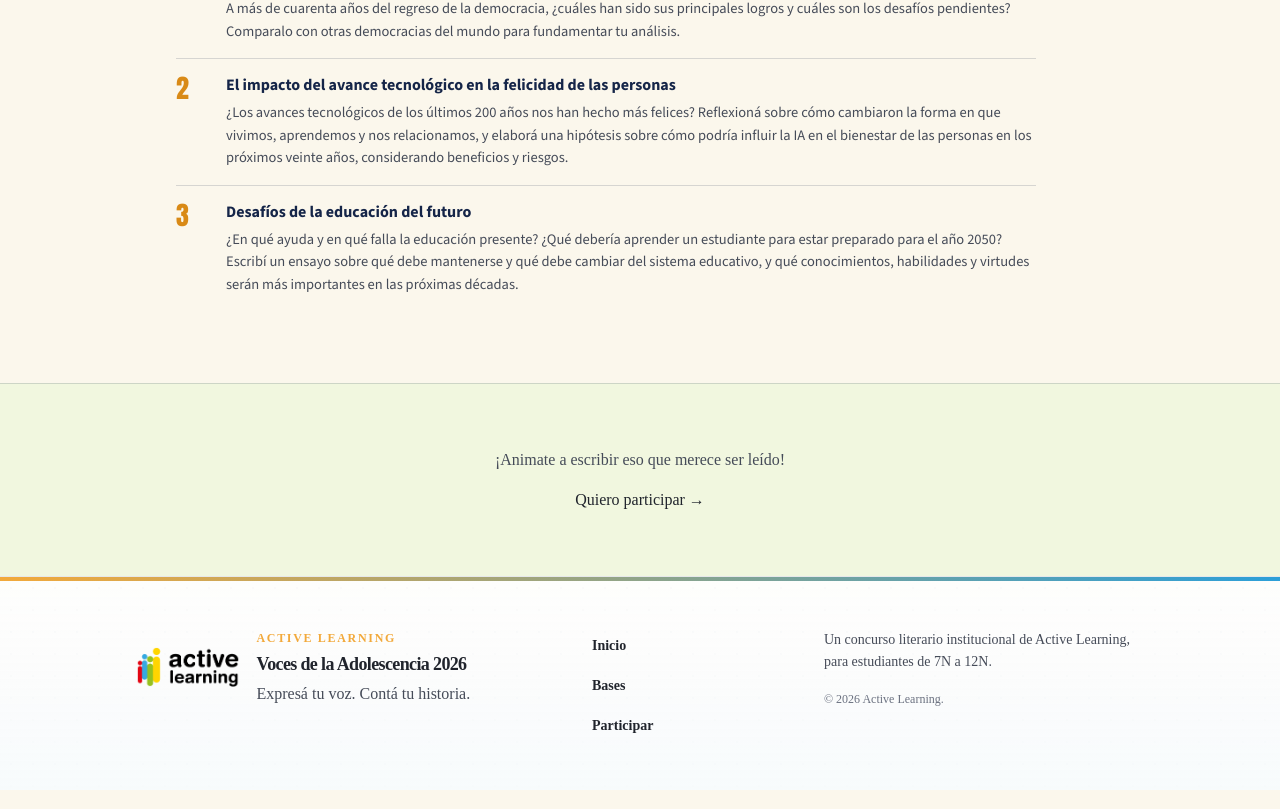
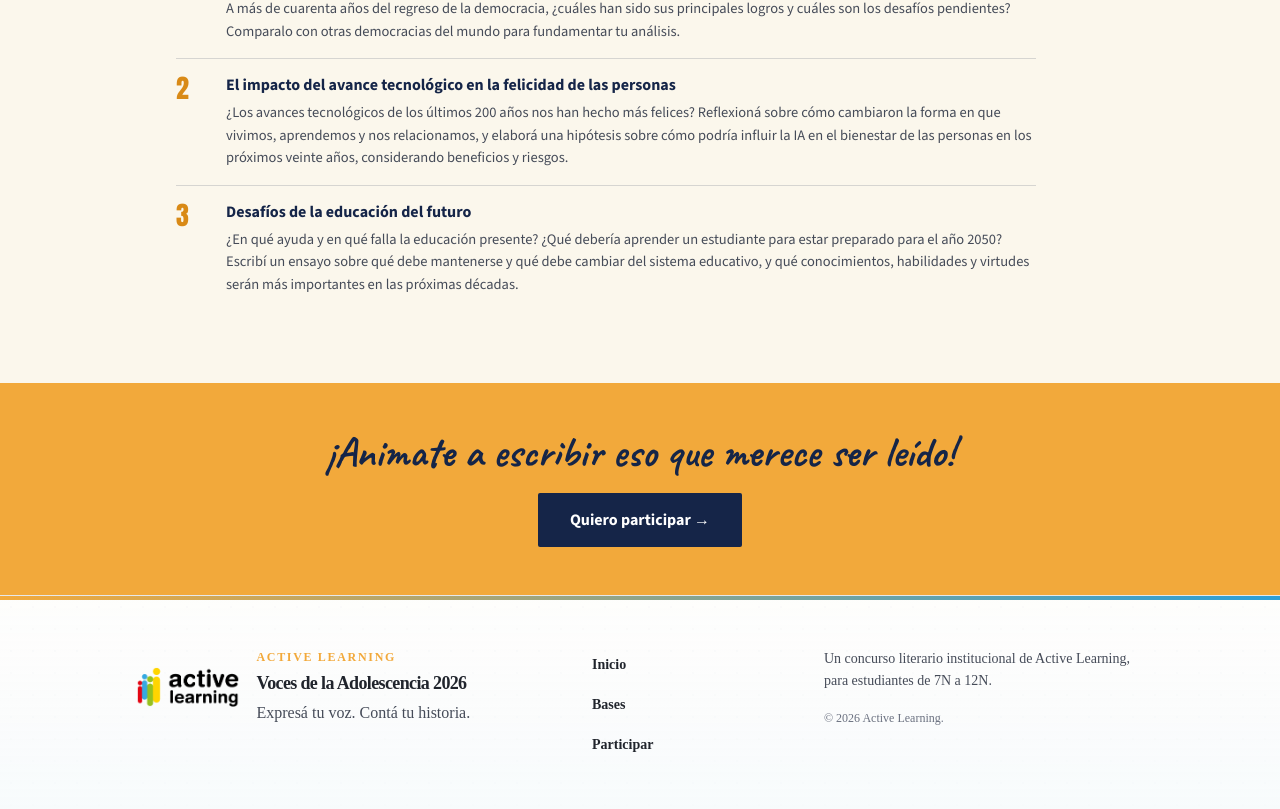
Before and after one commit to sophieblousson/voces-de-la-adolescencia, a Next.js app: page / in a window 1280 px wide. Shown: the part 3528-4337 px from the top of the page. Built offline with nearby package versions, Linux system fonts and the light colour scheme.

Commit message:
Refactor CTA styles and add button hover effect

```diff
--- a/components/home/CTAFinal.module.css
+++ b/components/home/CTAFinal.module.css
@@ -1,36 +1,54 @@
 .cta {
-  background-color: var(--color-verde-tint);
-  border-top: 1px solid var(--color-borde);
+  background: var(--color-marigold);
+  padding: 48px 0;
+  text-align: center;
 }
 
 .inner {
-  max-width: 720px;
+  max-width: var(--max-width);
   margin: 0 auto;
-  padding: var(--space-16) var(--space-4);
-  text-align: center;
+  padding: 0 32px;
 }
 
-.title {
-  font-size: var(--fs-2xl);
-  color: var(--color-texto-principal);
-  margin: 0 0 var(--space-3);
+.script {
+  display: block;
+  margin: 0 0 18px;
+  color: var(--color-ink);
+  font-family: var(--font-caveat), cursive;
+  font-size: clamp(30px, 4vw, 42px);
+  font-weight: 700;
+  line-height: 1.05;
 }
 
-.text {
-  color: var(--color-texto-secundario);
-  font-size: var(--fs-lg);
-  margin: 0 0 var(--space-8);
+.button {
+  display: inline-block;
+  background: var(--color-ink);
+  color: #ffffff;
+  font-family: var(--font-source-sans-3), Helvetica, Arial, sans-serif;
+  font-size: 16px;
+  font-weight: 700;
+  padding: 15px 32px;
+  border-radius: 2px;
+  transition:
+    transform var(--transition-fast),
+    background-color var(--transition-fast);
 }
 
-.ctas {
-  display: flex;
-  justify-content: center;
-  gap: var(--space-4);
-  flex-wrap: wrap;
+.button:hover {
+  background: var(--color-ink-2);
+  transform: translateY(-1px);
 }
 
-@media (max-width: 480px) {
-  .title {
-    font-size: var(--fs-xl);
+@media (max-width: 520px) {
+  .cta {
+    padding: 42px 0;
+  }
+
+  .inner {
+    padding: 0 20px;
+  }
+
+  .button {
+    width: 100%;
   }
 }
```
